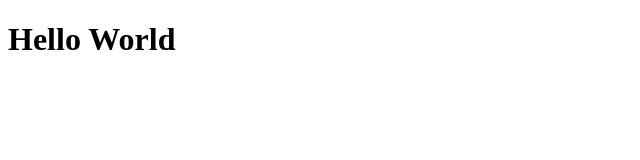
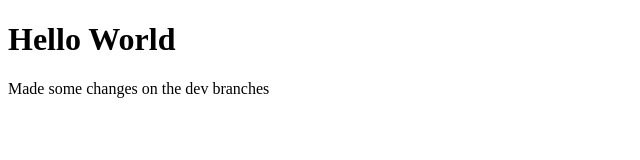
Before and after one commit to ACKAdeyemi/my-first-github-repo, a plain HTML site: page index.html in a window 1280 px wide. Shown: the whole page, without its empty margins (0-640 px from the left). Drawn offline with Linux system fonts and the light colour scheme.

Commit message:
Added p tag to index

```diff
--- a/index.html
+++ b/index.html
@@ -8,5 +8,6 @@
 </head>
 <body>
   <h1>Hello World</h1>
+  <p>Made some changes on the dev branches</p>
 </body>
 </html>
```
